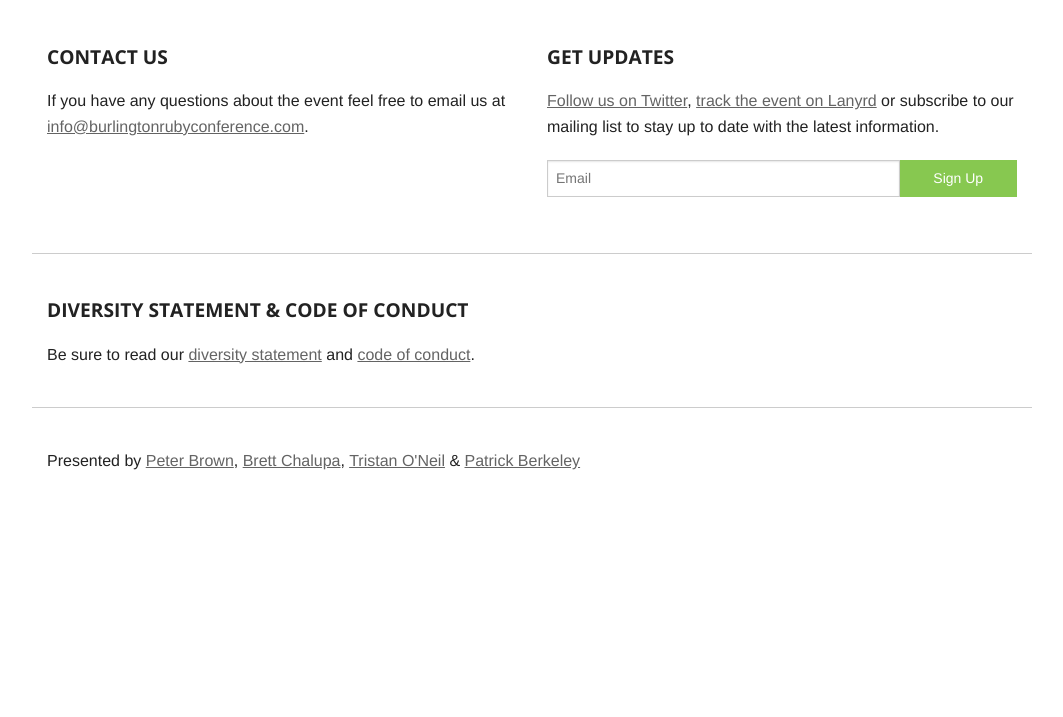
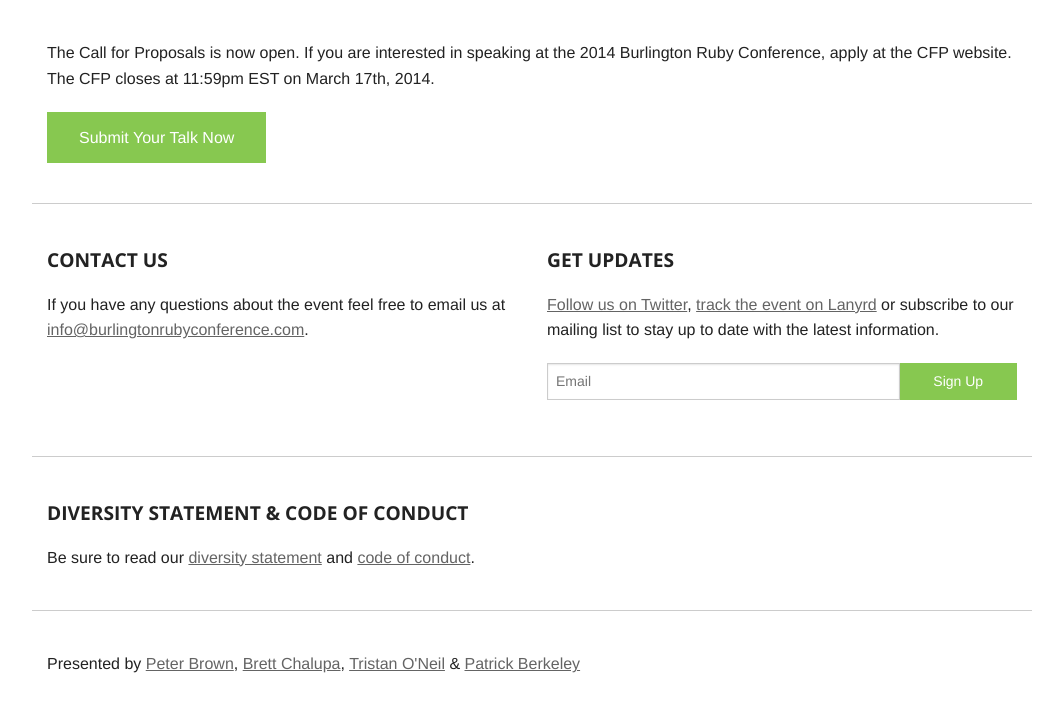
Before and after one commit to burlingtonruby/burlingtonrubyconference2014, a Jekyll site: the page built from index.html, in a window 1280 px wide. Shown: the part 540-1257 px from the top of the page, without its empty margins (108-1171 px from the left). Built offline with Jekyll 4.4.1, drawn with Linux system fonts in a browser that asks for light colours; before the commit the page ends 1054 px from its top, so only the background shows below that.

Commit message:
Add CFP information and link to homepage.

```diff
--- a/index.html
+++ b/index.html
@@ -17,6 +17,16 @@
 </div>
 
 <div class="row section first">
+  <div class="small-12 medium-12 columns">
+    <p>The Call for Proposals is now open. If you are interested in speaking at
+      the 2014 Burlington Ruby Conference, apply at the CFP website. The CFP
+      closes at 11:59pm EST on March 17th, 2014.</p>
+    <a class="button success"
+      href="http://cfp.burlingtonrubyconference.com/">Submit Your Talk Now</a>
+  </div>
+</div>
+
+<div class="row section second">
   <div class="small-12 medium-6 columns">
     <h2>Contact Us</h2>
     <p>If you have any questions about the event feel free to email us at
```
